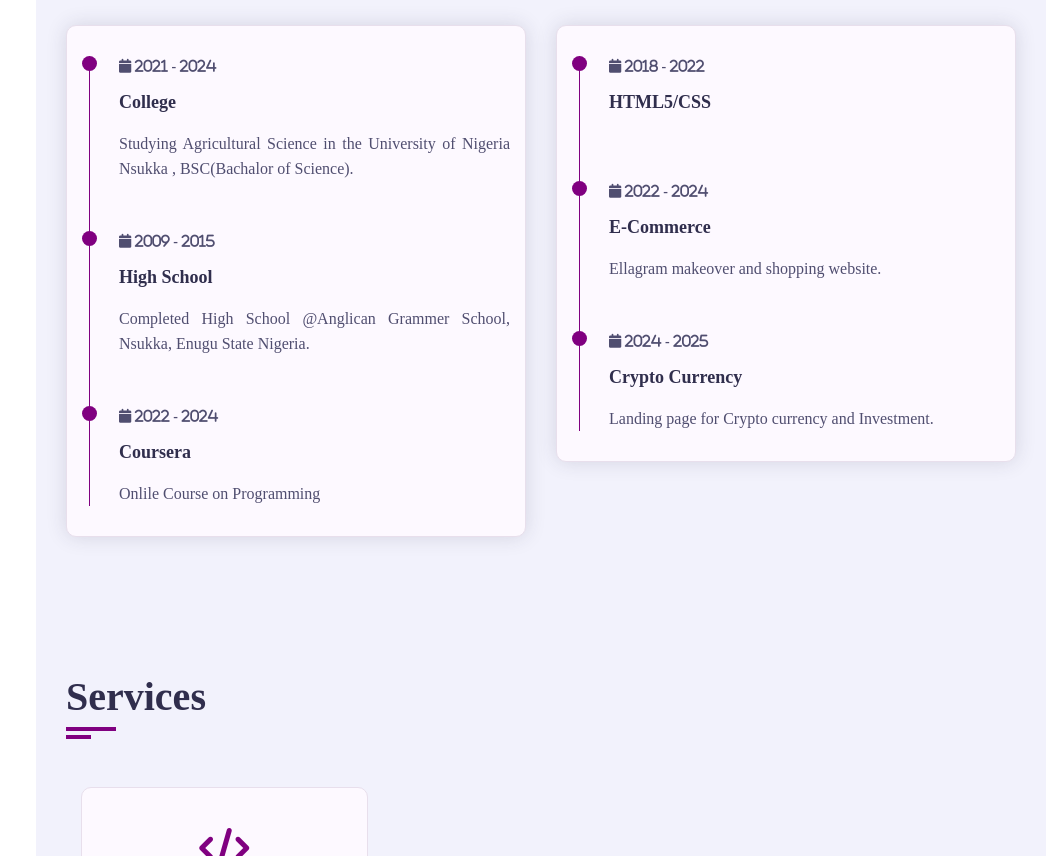
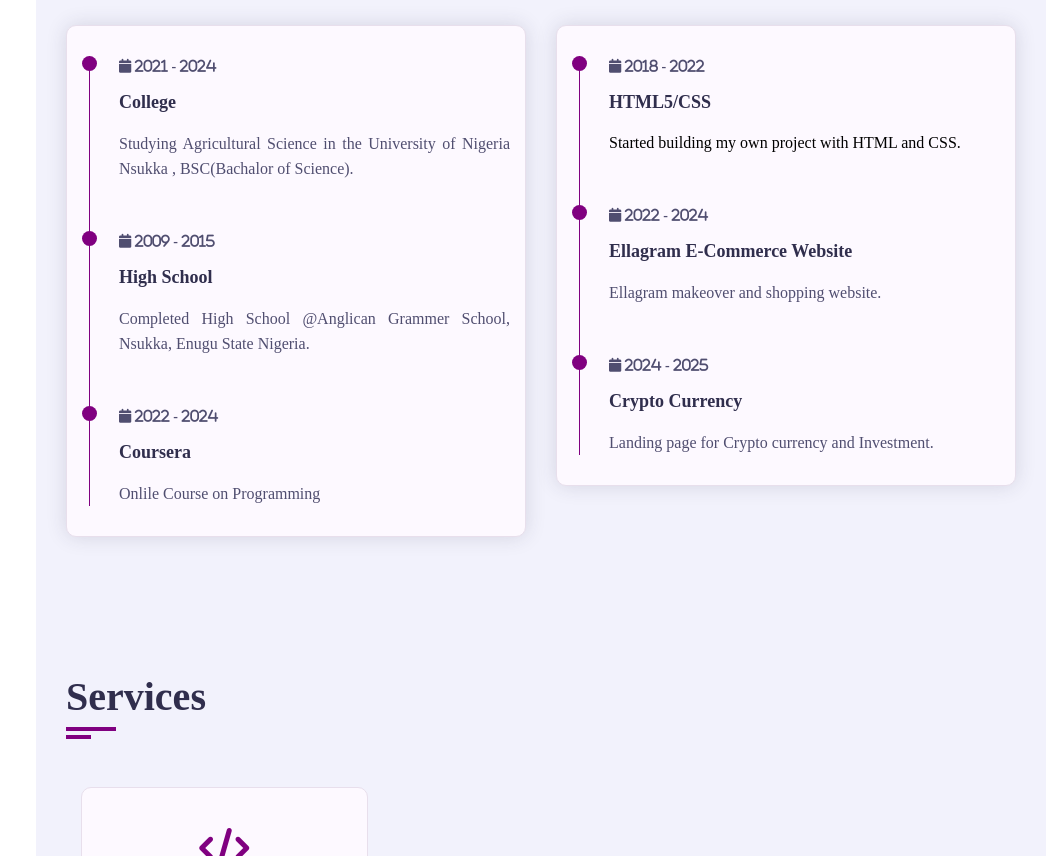
Before and after one commit to Nueledu/Myportfolio, a plain HTML site: page index.html in a window 1280 px wide. Shown: the part 1480-2336 px from the top of the page, without its empty margins (234-1280 px from the left). Drawn offline with nearby package versions, Linux system fonts and the light colour scheme.

Commit message:
Update index.html

```diff
--- a/index.html
+++ b/index.html
@@ -195,7 +195,7 @@
                                                                 <i class="fa fa-calendar"> 2018 - 2022</i>
                                                             </h3>
                                                             <h4 class="timeline-title">HTML5/CSS</h4>
-                                                            <p Started building my own project with HTML and CSS.</p>
+                                                            <p> Started building my own project with HTML and CSS.</p>
                                                         </div>
                                                         <!-- ==== timeline item ==== -->
                                                         <div class="timeline-item">
@@ -203,7 +203,7 @@
                                                             <h3 class="timeline-date">
                                                                 <i class="fa fa-calendar"> 2022 - 2024</i>
                                                             </h3>
-                                                            <h4 class="timeline-title">E-commerce</h4>
+                                                            <h4 class="timeline-title">Ellagram E-commerce website</h4>
                                                             <p class="timeline-text"> Ellagram makeover and shopping website.</p>
                                                         </div>
                                                         <!-- ==== timeline item ==== -->
```
